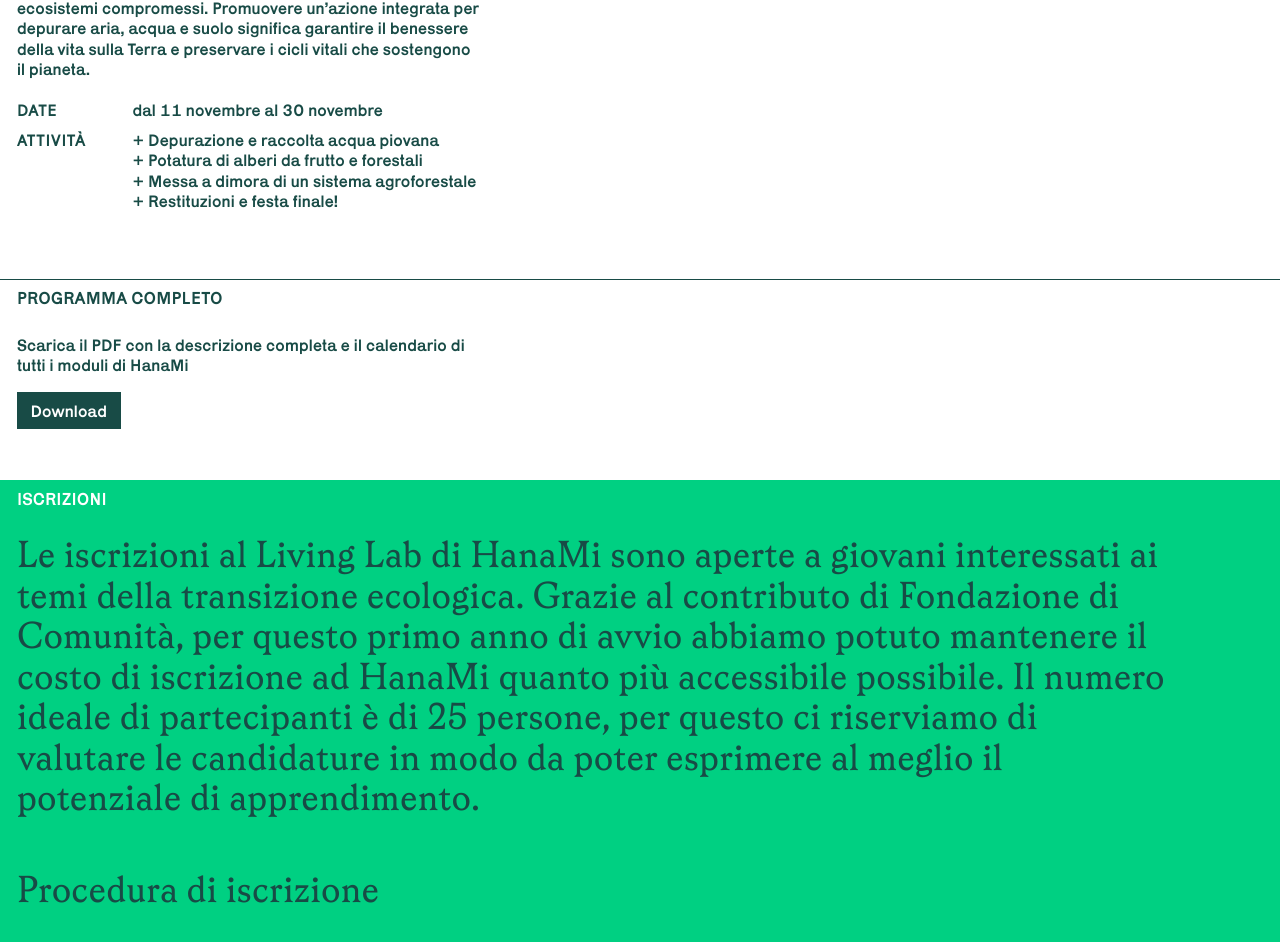
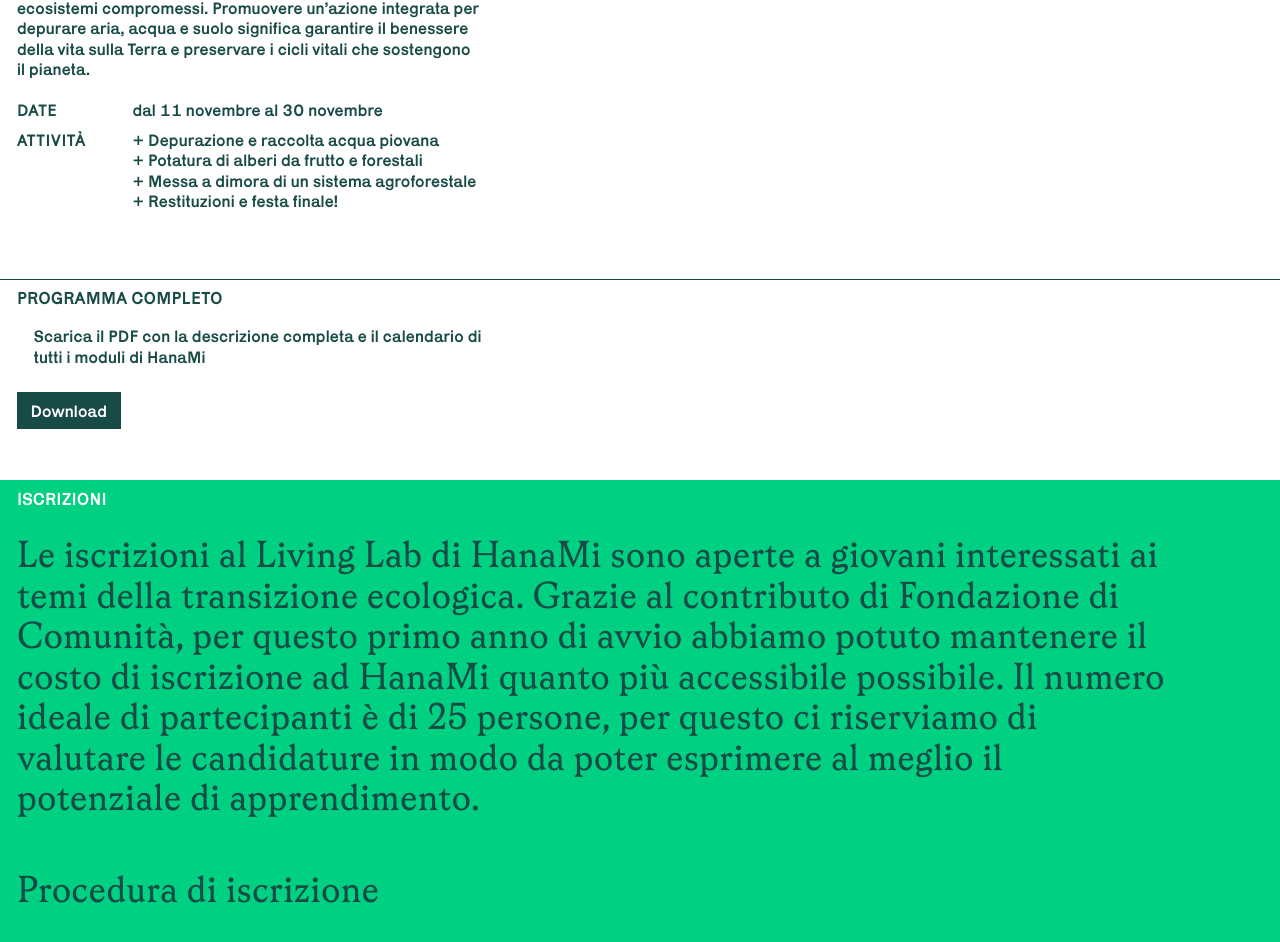
Before and after one commit to lucabunino/hanami, a SvelteKit app: page / in a window 1280 px wide. Shown: the part 7711-8653 px from the top of the page. Built offline with nearby package versions, Linux system fonts and the light colour scheme.

Commit message:
Sticky programma cmpleto

```diff
--- a/src/routes/+page.svelte
+++ b/src/routes/+page.svelte
@@ -103,8 +103,8 @@
         </div>
       </div>
     {/each}
-    <a href="/#programma-completo" class="module-navigator bg-white forest" style="top: calc(var(--headerHeight) + var(--barHeight) * 2 - 1px)">Programma completo</a>
-    <div id="programma-completo">
+    <a href="/#programma-completo" class="module-navigator bg-white forest">Programma completo</a>
+    <div id="programma-completo" class="module" style="top: calc(var(--headerHeight) + var(--barHeight) * 2 - 1px)">
       <div class="grid big">
         <p class="grid-item">Scarica il PDF con la descrizione completa e il calendario di tutti i moduli di HanaMi</p>
       </div>
@@ -340,7 +340,6 @@
 /* Moduli */
 .module>div {
   padding: 0 var(--margin) calc(var(--margin)*3);
-  counter-increment: module;
 }
 .module::before {
   content: '';
@@ -379,6 +378,9 @@
 }
 #programma-completo {
   padding: 0 var(--margin);
+}
+#programma-completo .grid {
+  padding: var(--gutter) var(--margin) calc(var(--margin)*1.5);
 }
 #programma-completo a {
   margin: 0 0 3rem;
```
